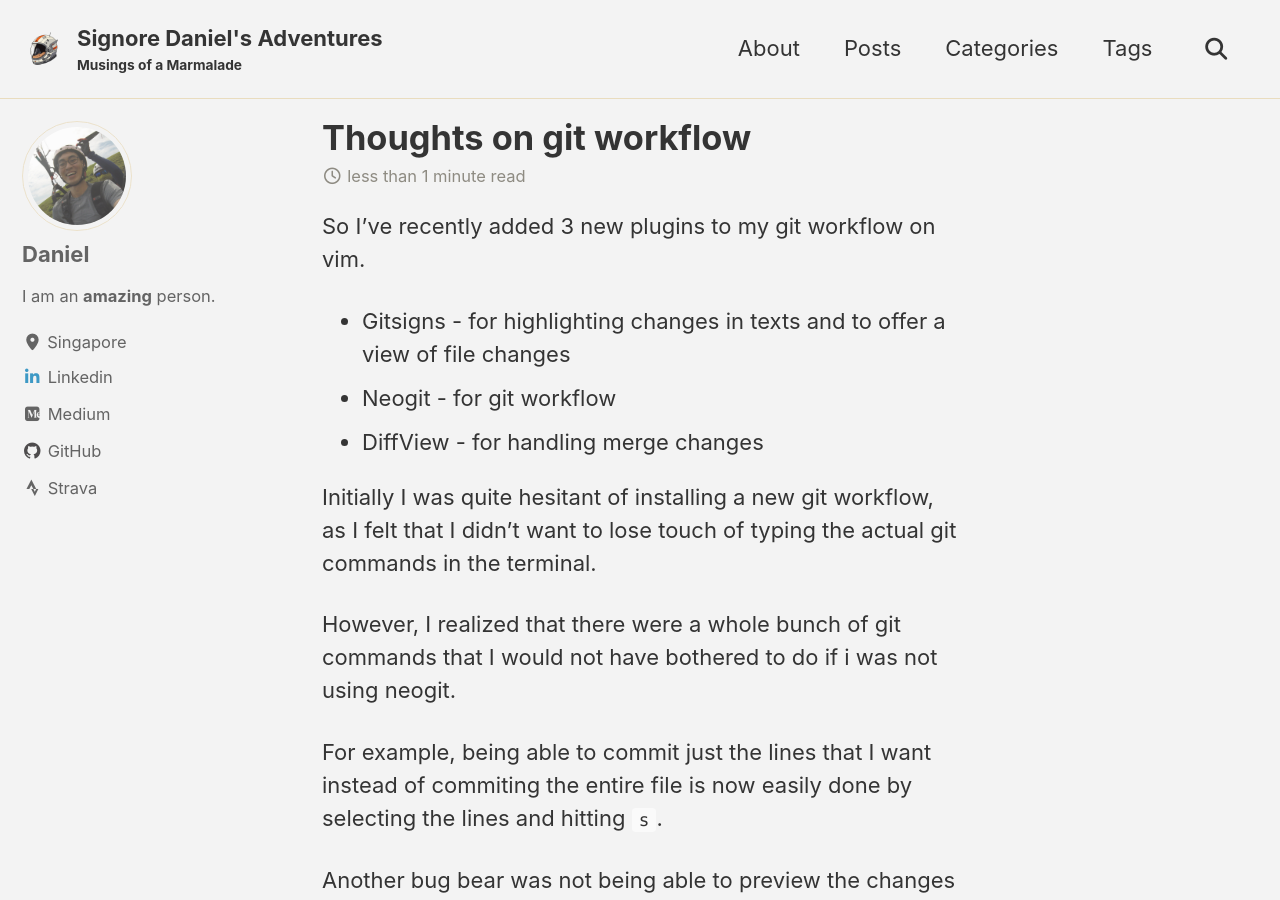
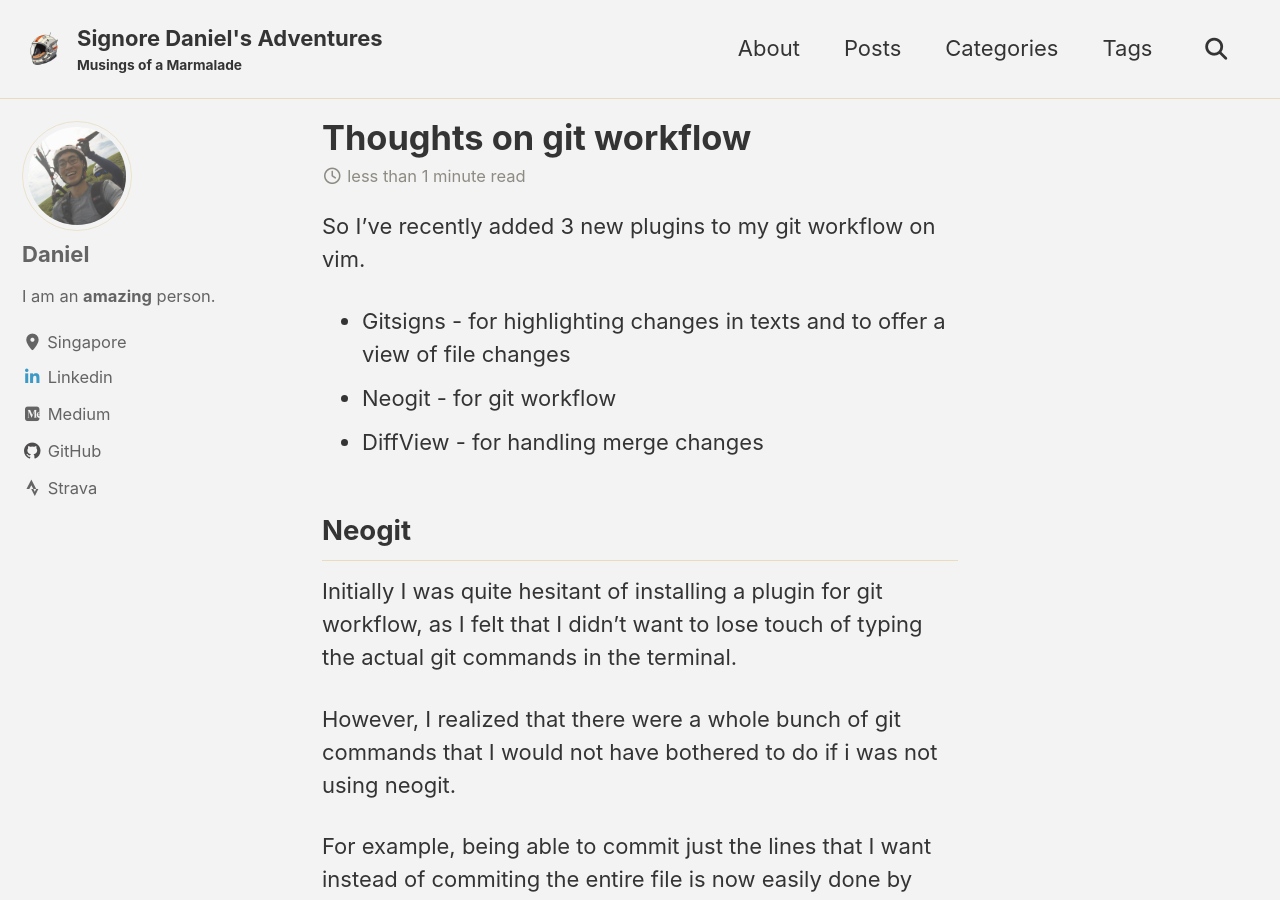
Before and after one commit to marmal88/marmal88.github.io, a Jekyll site: the page built from _posts/2025-10-29-git-plugins.md, in a window 1280 px wide and 900 px high. Built offline with Jekyll 4.4.1, drawn with Linux system fonts in a browser that asks for light colours; cached includes are drawn as plain includes; comment, search, counter and statistics services are not loaded.

Commit message:
docs: adding a snaphot of thoughts about git

```diff
--- a/_posts/2025-10-29-git-plugins.md
+++ b/_posts/2025-10-29-git-plugins.md
@@ -11,7 +11,8 @@ So I've recently added 3 new plugins to my git workflow on vim.
 - Neogit - for git workflow
 - DiffView - for handling merge changes
 
-Initially I was quite hesitant of installing a new git workflow, as I felt that I didn't want to lose touch of typing the actual git commands in the terminal.
+## Neogit
+Initially I was quite hesitant of installing a plugin for git workflow, as I felt that I didn't want to lose touch of typing the actual git commands in the terminal.
 
 However, I realized that there were a whole bunch of git commands that I would not have bothered to do if i was not using neogit.
 
```
